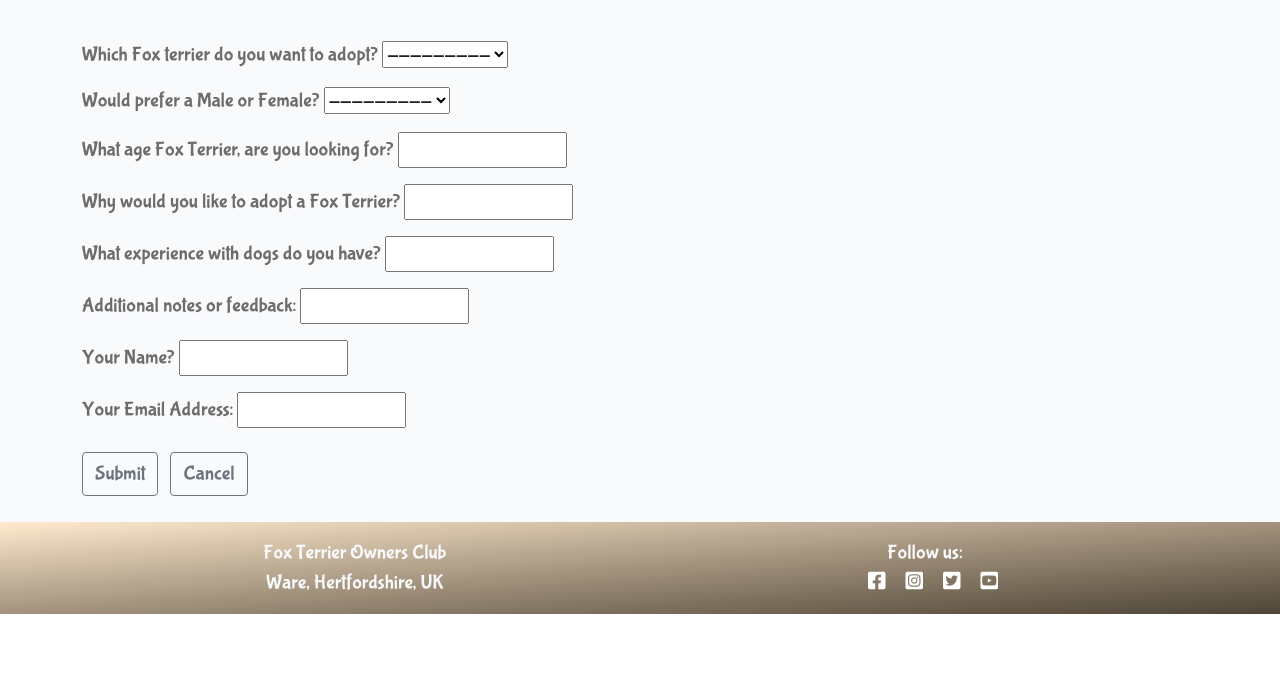
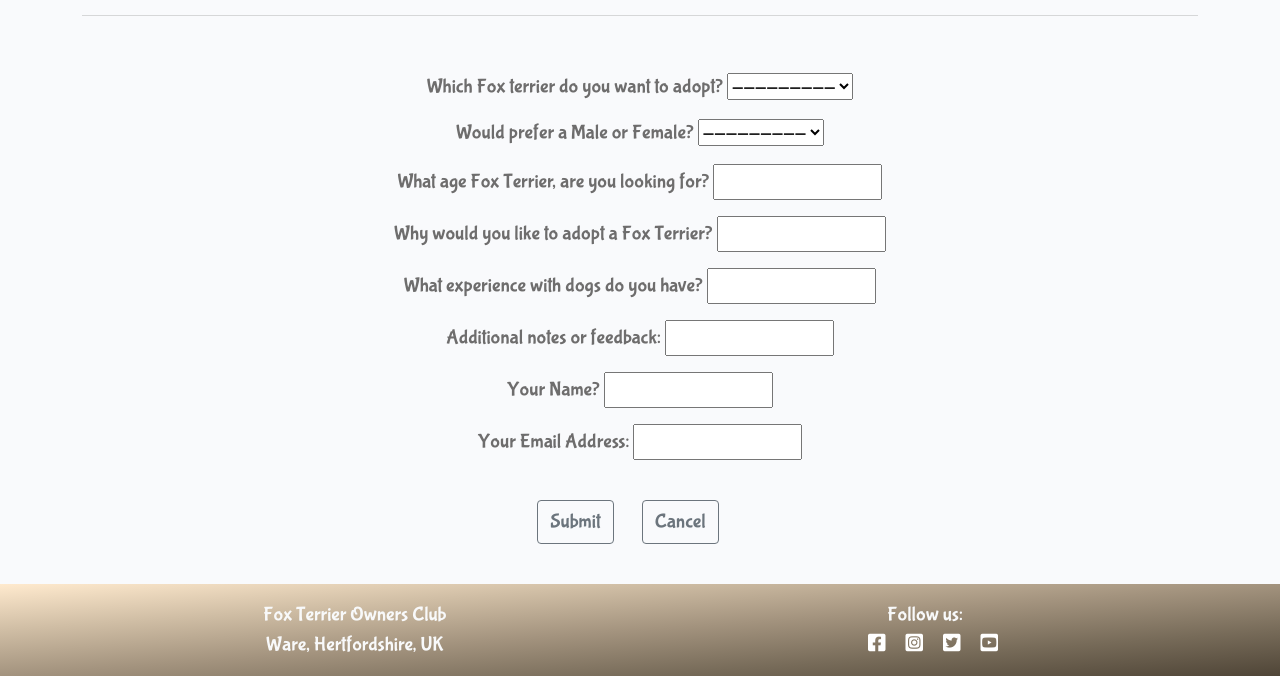
Before and after one commit to Pimmz/Project-4, a Django app: template templates/update_adoption.html in a window 1280 px wide. Shown: the part 186-862 px from the top of the page. Before the commit the page ends 800 px from the top, so only its background shows below. Run offline with Django 3.2, Linux system fonts and the light colour scheme; the template is opened without the code that fills it: values that come from a table or form of the project are taken from there, others are empty; some libraries are stand-ins or nearby versions.

```diff
--- a/static/css/style.css
+++ b/static/css/style.css
@@ -6,7 +6,6 @@ body {
     color: rgb(110, 109, 109);
 
 }
-
 
 .card-img-top {
     max-height: 300px;
--- a/templates/update_adoption.html
+++ b/templates/update_adoption.html
@@ -4,25 +4,26 @@
 {% load crispy_forms_tags %}
 
 <div class="container">
-    <h1 class="page-title text-center">Update Adoption Page</h1>
+    <h1 class="page-title text-center m-3">Update Adoption Page</h1>
     <hr class="adoption">
     <br>
-
+    <div class="text-center m-3">
         <form method="post" action="" class="m" enctype="multipart/form-data">
             {% csrf_token %}
             {{ form.as_p }}
             <button type="submit" class="btn btn-outline-secondary">Submit</button>
-        <a class="btn btn-outline-secondary m-2" href="{% url 'index' %}">Cancel</a>
+            <a class="btn btn-outline-secondary m-4" href="{% url 'index' %}">Cancel</a>
         </form>
     </div>
+</div>
 <div class="container">
-    {%  if messages %}
+    {% if messages %}
     <div class="alert alert-success" role="alert">
-            {%  for messages in messages %}
+        {% for messages in messages %}
         {{ message }}
         {% endfor %}
     </div>
-    {%  endif %}
+    {% endif %}
 </div>
 
 {%endblock%}
```
Also changed, not shown: README.md, documentation/deleteconfirm.png (added), documentation/readme_images/adoptdetail.png (added), documentation/readme_images/adoptupdate.png (added), documentation/readme_images/deleteconfirm.png (added), documentation/readme_images/updateconfirm.png (added), documentation/readme_images/updatedelete.png (added), templates/adoption_detail.html (line endings or trailing spaces). Lines whose indentation alone changed are shown as unchanged.
